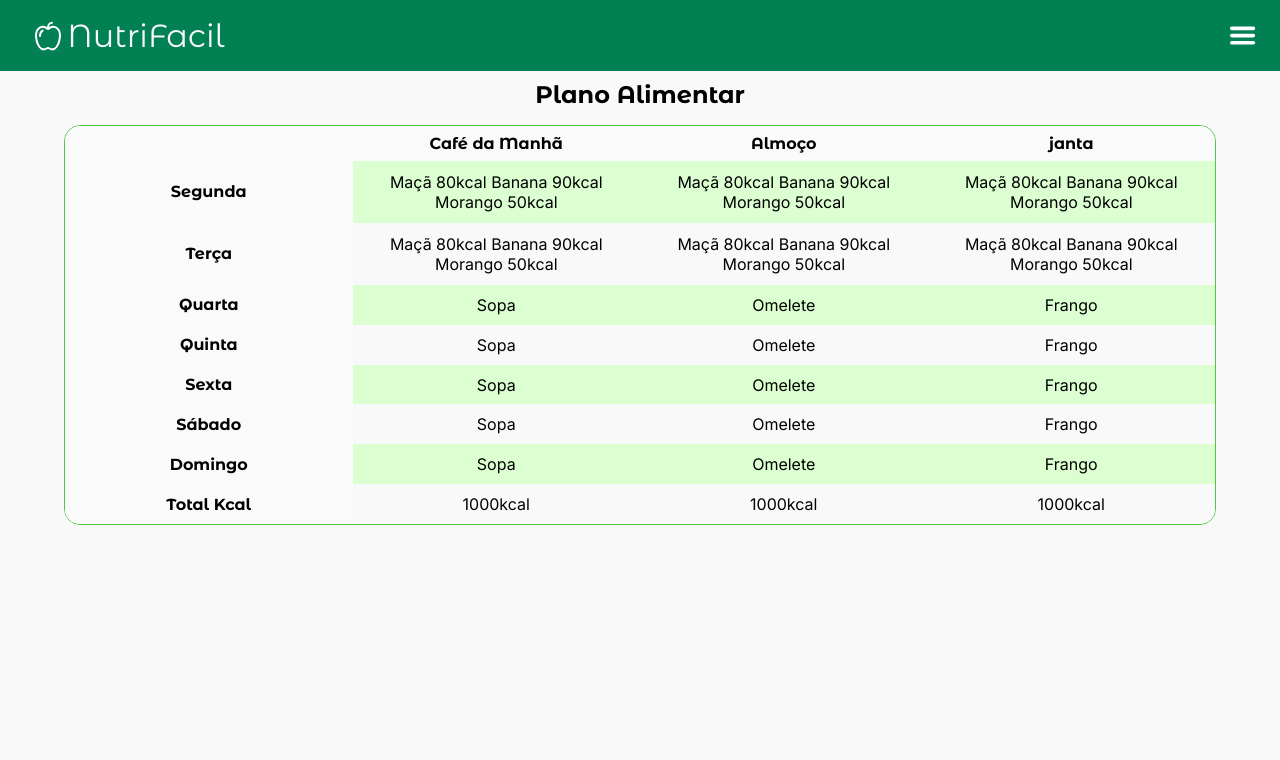
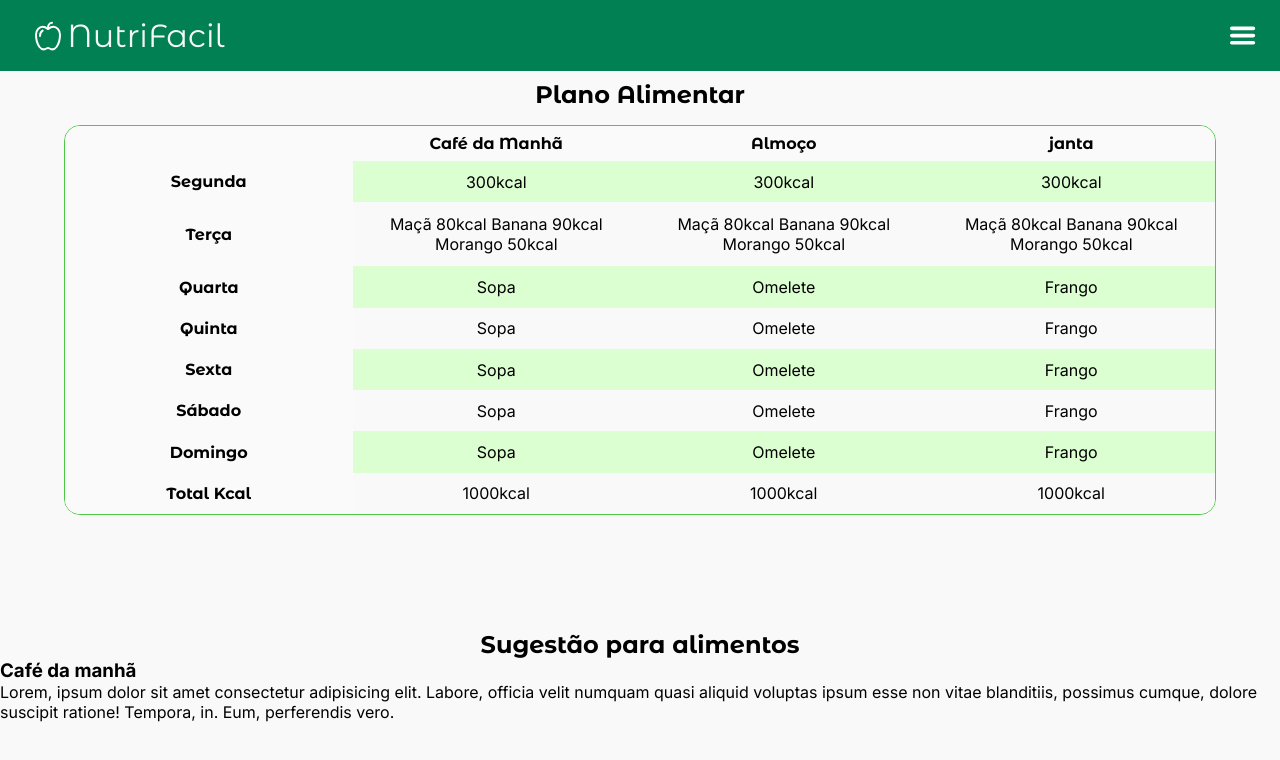
Before and after one commit to S6-2025/NutriFacil, a React (Vite) app in the folder Front-End/site/: page / in a window 1280 px wide. Shown: the top 760 px of the page. Built offline with nearby package versions, Linux system fonts and the light colour scheme.

Commit message:
subindo o escopo

```diff
--- a/Front-End/site/src/pages/Result.tsx
+++ b/Front-End/site/src/pages/Result.tsx
@@ -18,29 +18,15 @@ const Result: React.FC = () => {
             <tbody>
               <tr>
                 <th>Segunda</th>
-                <td>Maçã 80kcal
-                    Banana  90kcal
-                    Morango  50kcal
-                </td>
-                <td>Maçã 80kcal
-                    Banana  90kcal
-                    Morango  50kcal</td>
-                <td>Maçã 80kcal
-                    Banana  90kcal
-                    Morango  50kcal</td>
+                <td> 300kcal</td>
+                <td>300kcal</td>
+                <td>300kcal</td>
               </tr>
               <tr>
                 <th>Terça</th>
-                <td>Maçã 80kcal
-                    Banana  90kcal
-                    Morango  50kcal
-                     </td>
-                <td> Maçã 80kcal
-                    Banana  90kcal
-                    Morango  50kcal</td>
-                <td> Maçã 80kcal
-                    Banana  90kcal
-                    Morango  50kcal</td>
+                <td>Maçã 80kcal Banana 90kcal Morango 50kcal</td>
+                <td> Maçã 80kcal Banana 90kcal Morango 50kcal</td>
+                <td> Maçã 80kcal Banana 90kcal Morango 50kcal</td>
               </tr>
               <tr>
                 <th>Quarta</th>
@@ -76,10 +62,18 @@ const Result: React.FC = () => {
                 <th className="border-left">Total Kcal</th>
                 <td>1000kcal</td>
                 <td>1000kcal</td>
-                <td className="border-right" >1000kcal</td>
+                <td className="border-right">1000kcal</td>
               </tr>
             </tbody>
           </table>
+        </div>
+
+
+        <div>
+          <h2> Sugestão para alimentos</h2>
+          <h3>Café da manhã</h3>
+           <p> Lorem, ipsum dolor sit amet consectetur adipisicing elit. Labore, officia velit numquam quasi aliquid voluptas ipsum esse non vitae blanditiis, possimus cumque, dolore suscipit ratione! Tempora, in. Eum, perferendis vero.</p>
+
         </div>
 
         <div>
```
